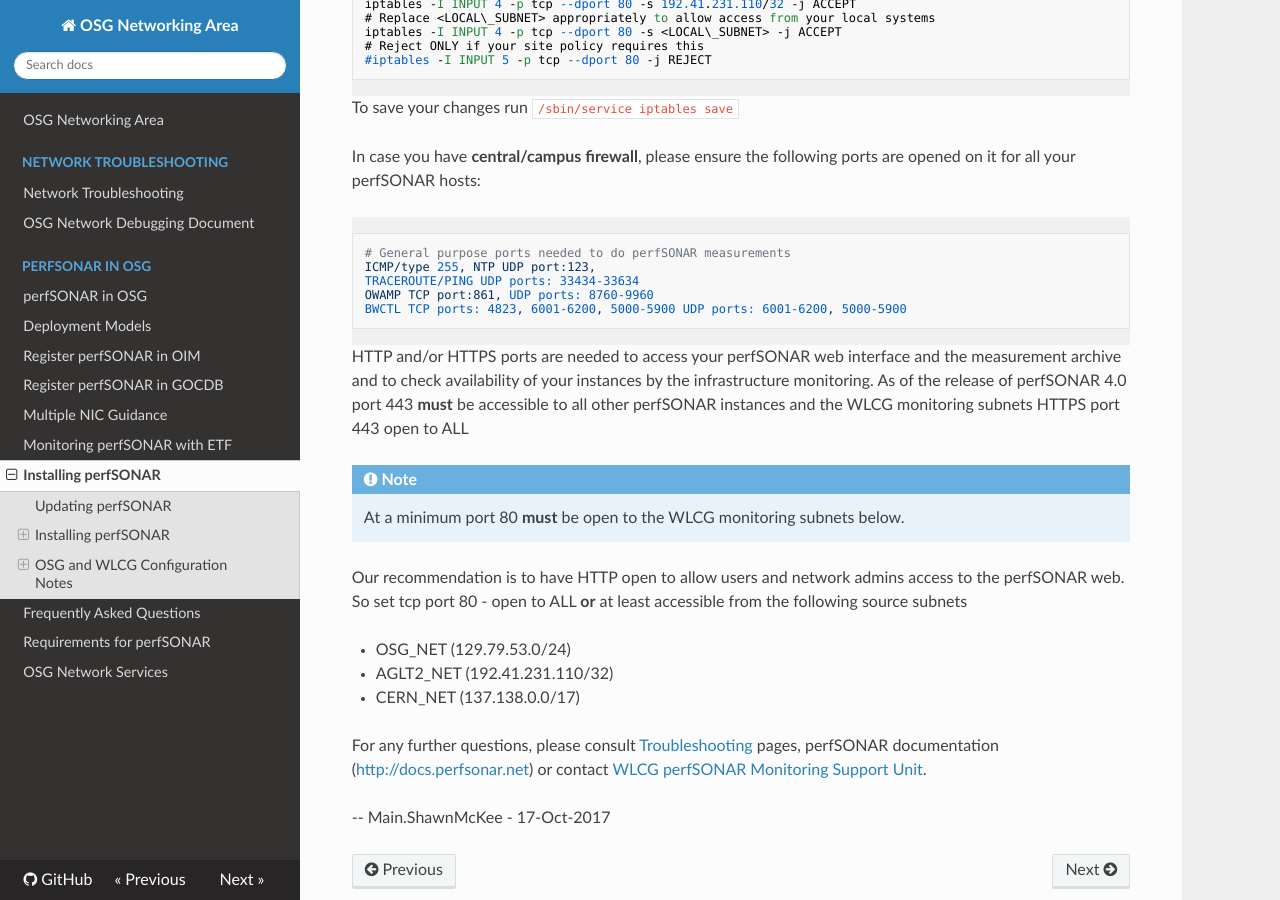
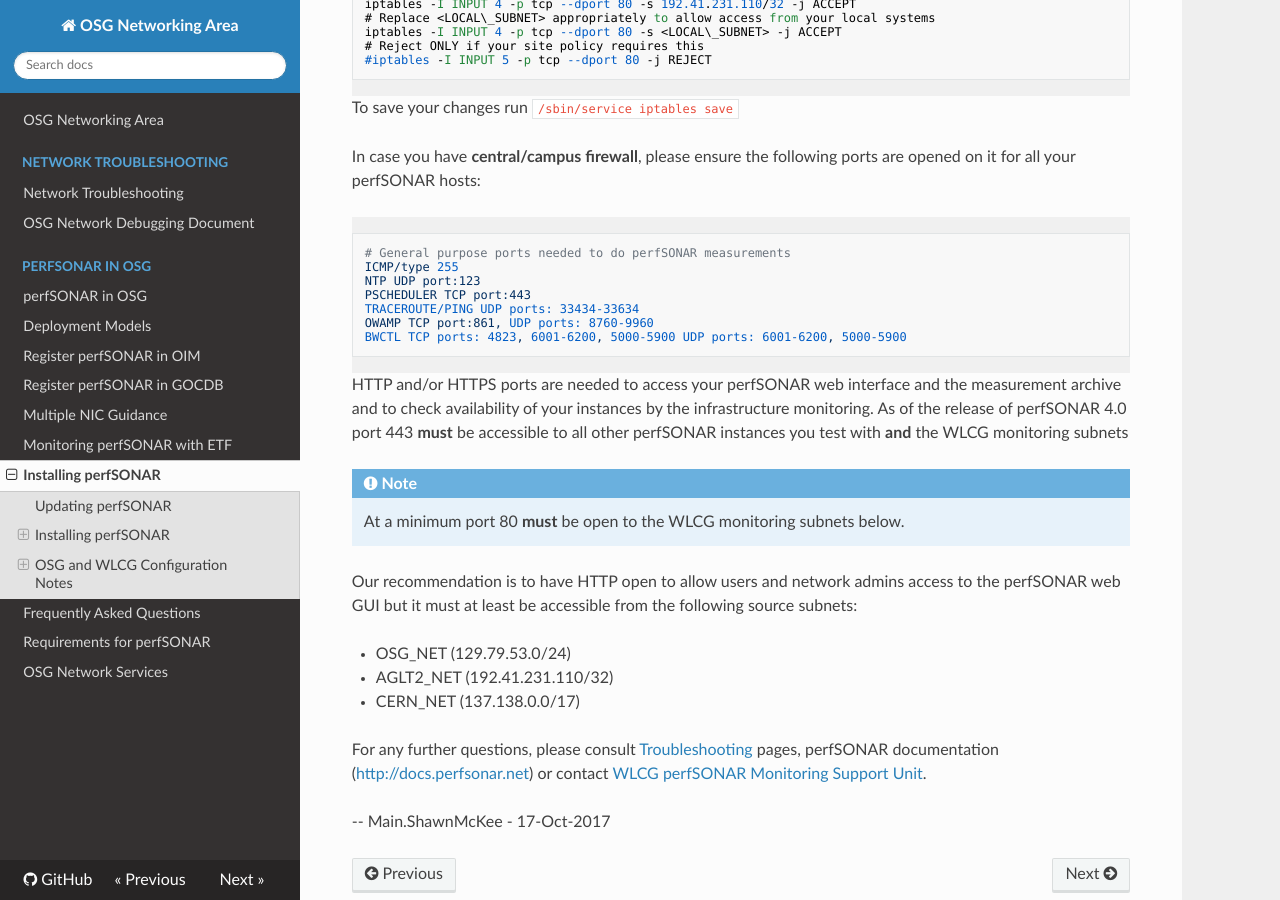
Before and after one commit to osg-htc/networking, an MkDocs documentation site: the page built from docs/perfsonar/installation.md, in a window 1280 px wide and 900 px high, scrolled down 3787 px. Built offline with MkDocs 1.6.1, drawn with Linux system fonts in a browser that asks for light colours; nearby versions of some CDN libraries; old or Windows-style settings are respelled for this version of MkDocs.

Commit message:
Required port openings update

```diff
--- a/docs/perfsonar/installation.md
+++ b/docs/perfsonar/installation.md
@@ -119,7 +119,9 @@
 In case you have **central/campus firewall**, please ensure the following ports are opened on it for all your perfSONAR hosts:
 
     # General purpose ports needed to do perfSONAR measurements
-    ICMP/type 255, NTP UDP port:123,
+    ICMP/type 255
+    NTP UDP port:123
+    PSCHEDULER TCP port:443
     TRACEROUTE/PING UDP ports: 33434-33634
     OWAMP TCP port:861, UDP ports: 8760-9960
     BWCTL TCP ports: 4823, 6001-6200, 5000-5900 UDP ports: 6001-6200, 5000-5900
@@ -127,13 +129,12 @@
 
 HTTP and/or HTTPS ports are needed to access your perfSONAR web interface and the measurement archive and to check
 availability of your instances by the infrastructure monitoring. As of the release of perfSONAR 4.0 port 443 **must**
-be accessible to all other perfSONAR instances and the WLCG monitoring subnets HTTPS port 443 open to ALL
+be accessible to all other perfSONAR instances you test with **and** the WLCG monitoring subnets
 
 !!! note
 	At a minimum port 80 **must** be open to the WLCG monitoring subnets below.
 
-Our recommendation is to have HTTP open to allow users and network admins access to the perfSONAR web.
-So set tcp port 80 - open to ALL **or** at least accessible from the following source subnets
+Our recommendation is to have HTTP open to allow users and network admins access to the perfSONAR web GUI but it must at least be accessible from the following source subnets:
 
 -   OSG\_NET (129.79.53.0/24)
 -   AGLT2\_NET (192.41.231.110/32)
```
